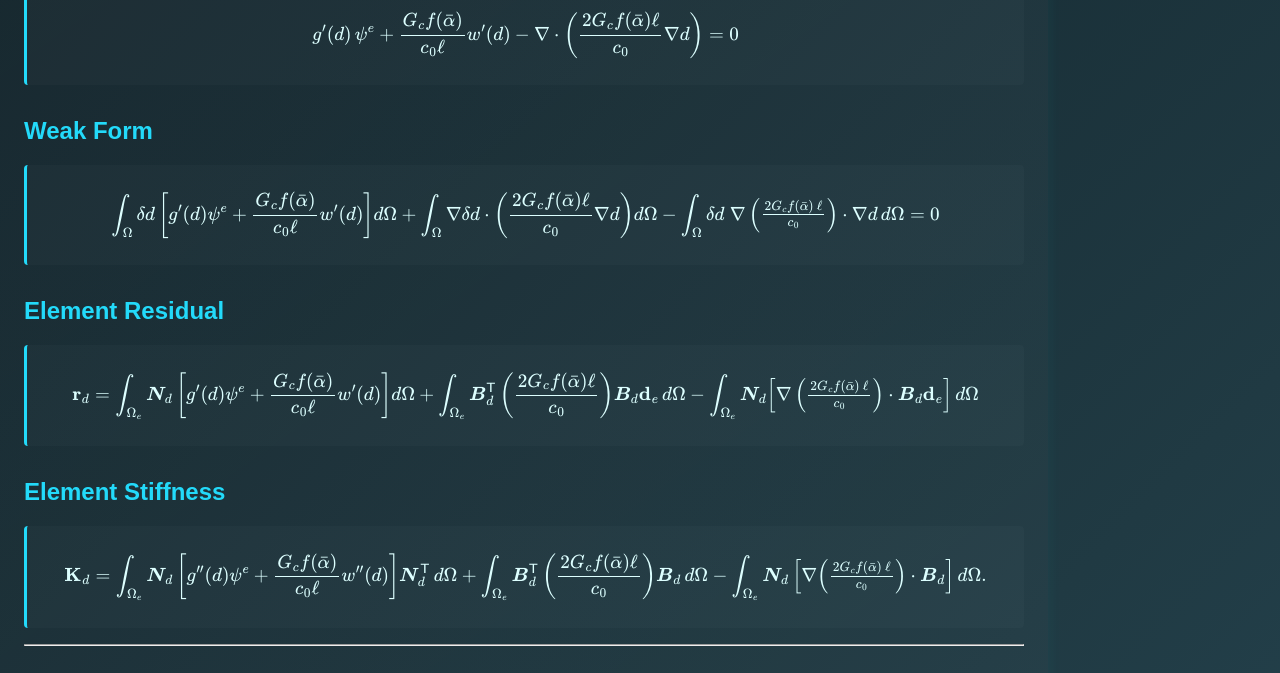
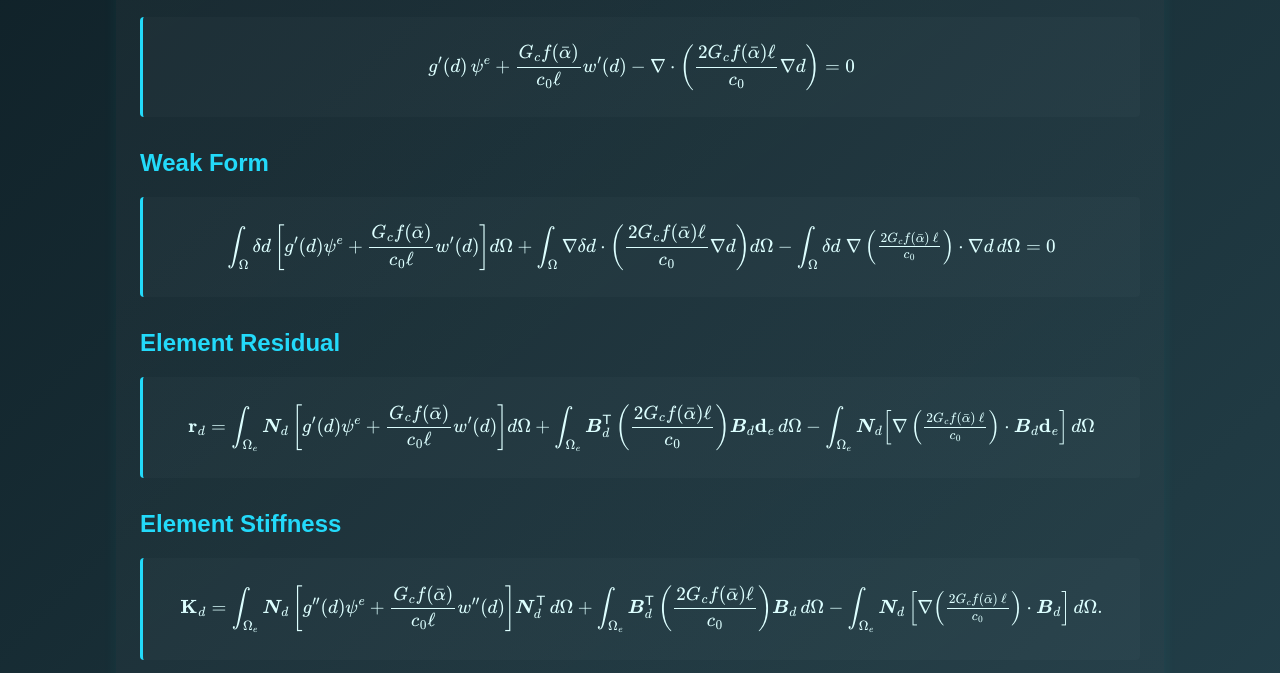
Before and after one commit to DanielChou0916/felino.github.io, a plain HTML site: page governing_equations/index.html in a window 1280 px wide. Shown: the part 196-869 px from the top of the page. Drawn offline with nearby package versions, Linux system fonts and the light colour scheme; some packages are replaced by stand-ins of ours.

Commit message:
Update style.css

```diff
--- a/style.css
+++ b/style.css
@@ -28,6 +28,7 @@
 .sub-container {
   background: linear-gradient(145deg, rgba(255,255,255,0.03), rgba(255,255,255,0.01));
   max-width: 1000px;
+  margin: 2rem auto;
   padding: 2rem 1.5rem;
   border-radius: 10px;
   box-shadow: 0 0 15px rgba(0, 255, 255, 0.06);
```
